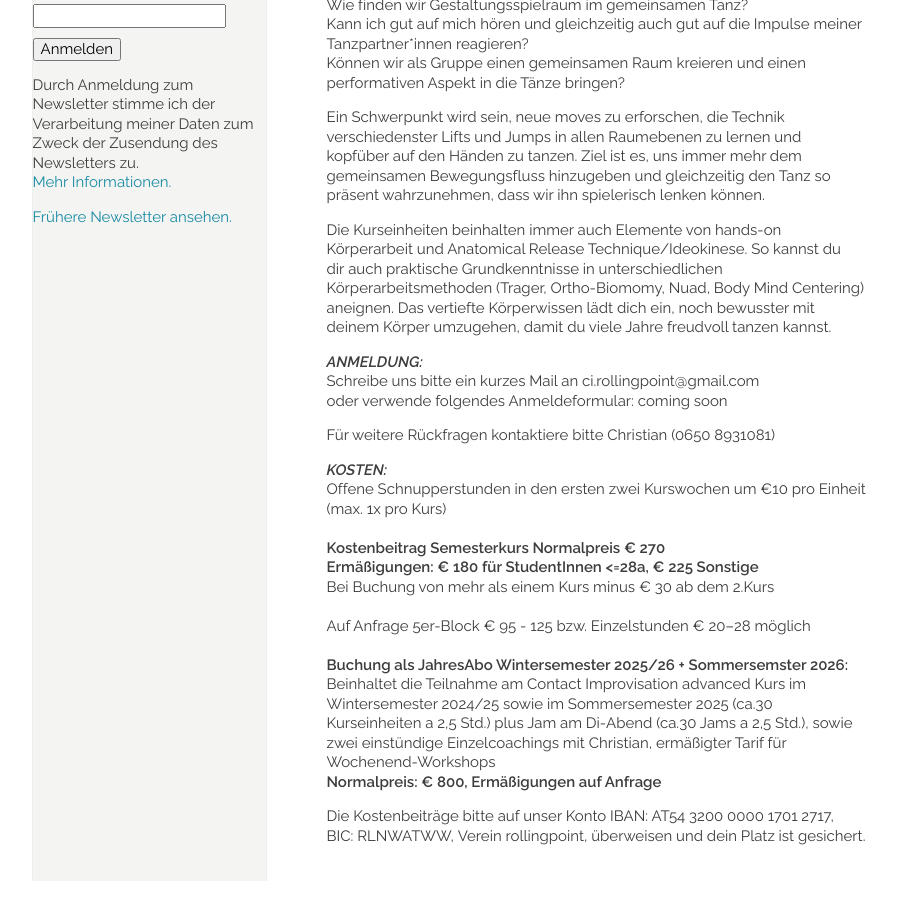
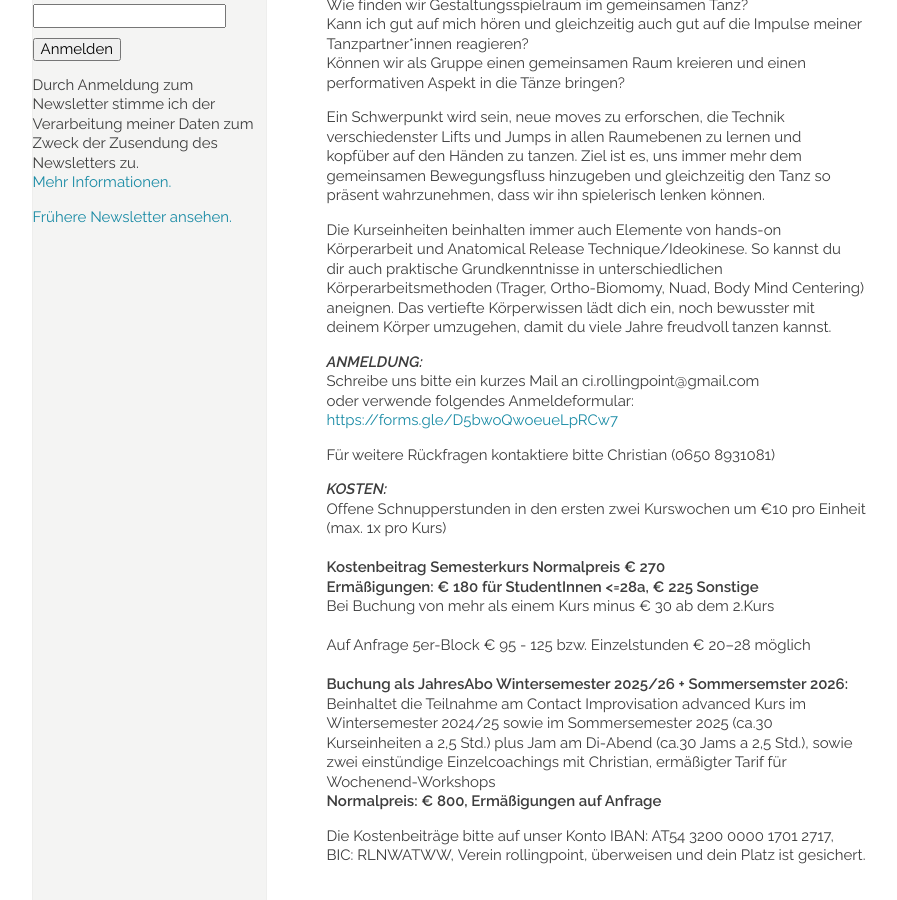
Before and after one commit to manulari/rollingpointat, a Jekyll site: the page built from _pages_de/contactadv.md, in a window 1280 px wide and 900 px high, scrolled down 1174 px. Shown: the whole window, without its empty margins (152-1049 px from the left). Built offline with Jekyll 4.4.1, drawn with Linux system fonts in a browser that asks for light colours; comment, search, counter and statistics services are not loaded.

Commit message:
Update page (de) “contactadv”

```diff
--- a/_pages_de/contactadv.md
+++ b/_pages_de/contactadv.md
@@ -34,7 +34,7 @@ Die Kurseinheiten beinhalten immer auch Elemente von hands-on Körperarbeit und
 
 ***ANMELDUNG:***\
 Schreibe uns bitte ein kurzes Mail an ci.rollingpoint@gmail.com\
-oder verwende folgendes Anmeldeformular: coming soon
+oder verwende folgendes Anmeldeformular: <https://forms.gle/D5bwoQwoeueLpRCw7>
 
 Für weitere Rückfragen kontaktiere bitte Christian (0650 8931081)
 
```
